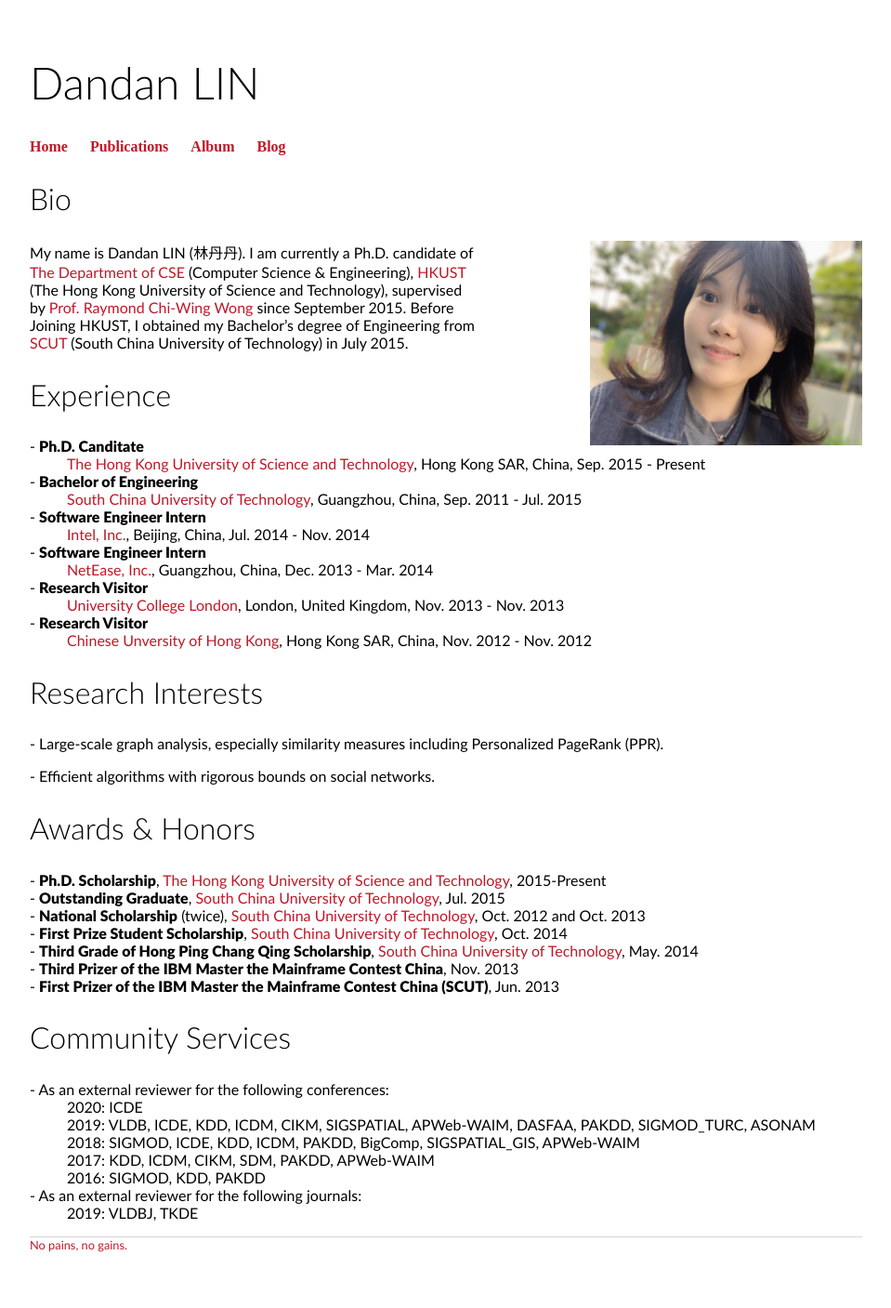
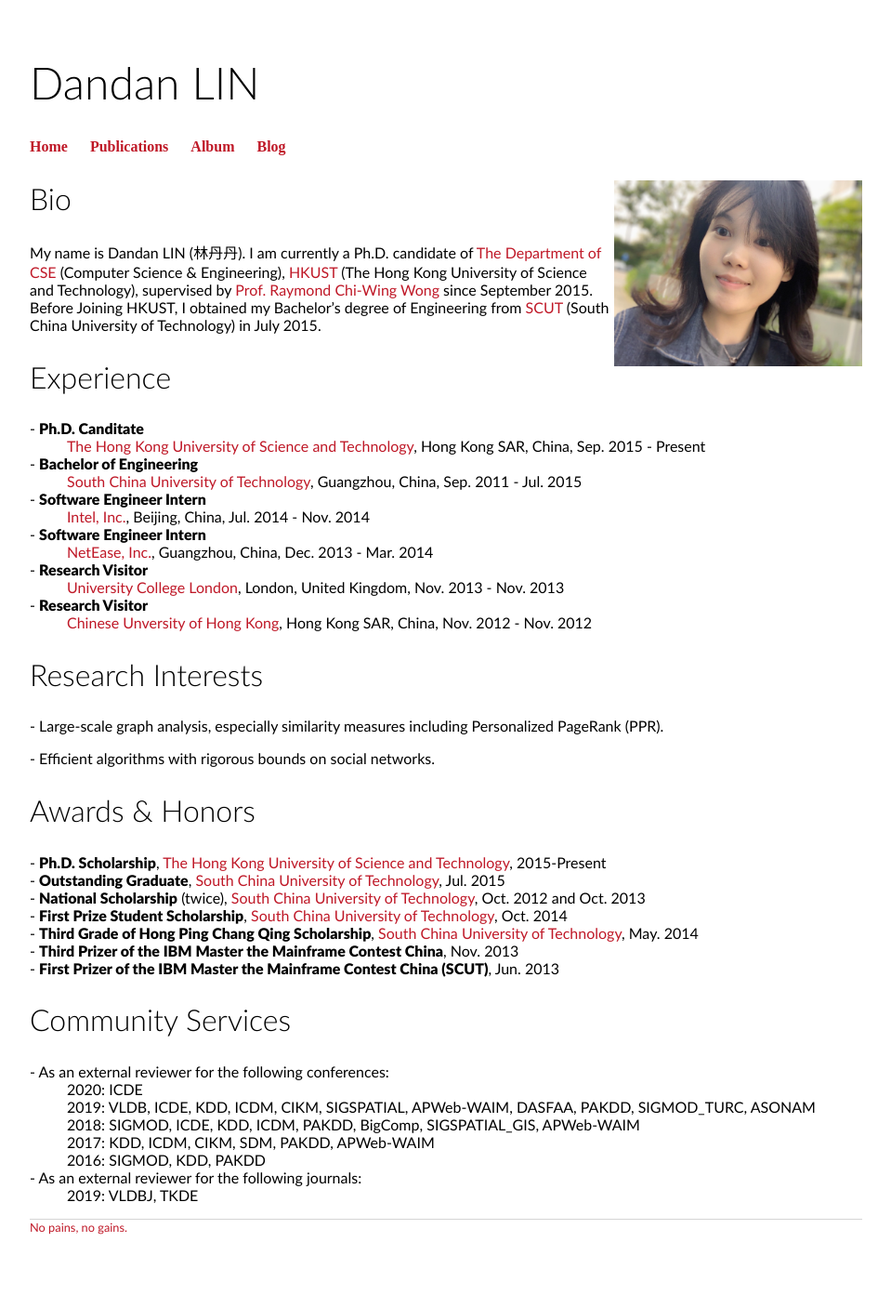
Before and after one commit to 2danlin/2danlin.github.io, a Jekyll site: the page built from index.html, in a window 1280 px wide. Shown: the whole page at 93% size, without its empty margins (160-1119 px from the left). Built offline with Jekyll 4.4.1, drawn with Linux system fonts in a browser that asks for light colours.

Commit message:
Update index.html

```diff
--- a/index.html
+++ b/index.html
@@ -3,9 +3,9 @@ layout: default
 title: Dandan's Homepage
 ---
 <div class="blurb">
+	<img src="/img/home_img.jpeg" style="height:200px;" align='right'/>
 	<h2>Bio</h2>
-	<img src="/img/home_img.jpeg" style="height:220px;" align='right'/>
-	<div style="width:480px;margin:0px 0px 0px 0px;padding:0px 0px 0px 0px; border:0px 0px 0px 0px;">My name is Dandan LIN (林丹丹).
+	<div>My name is Dandan LIN (林丹丹).
 		I am currently a Ph.D. candidate
 		of <a href="https://www.cse.ust.hk/">The Department of CSE</a> (Computer Science & Engineering),
 		<a href="https://www.ust.hk/">HKUST</a> (The Hong Kong University of Science and Technology),
```
